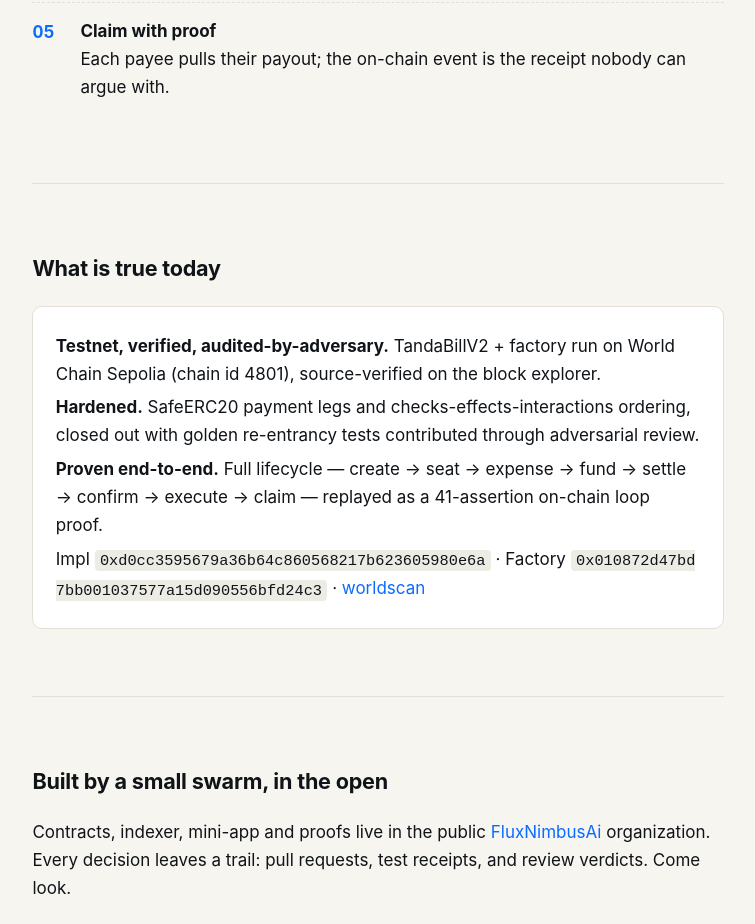
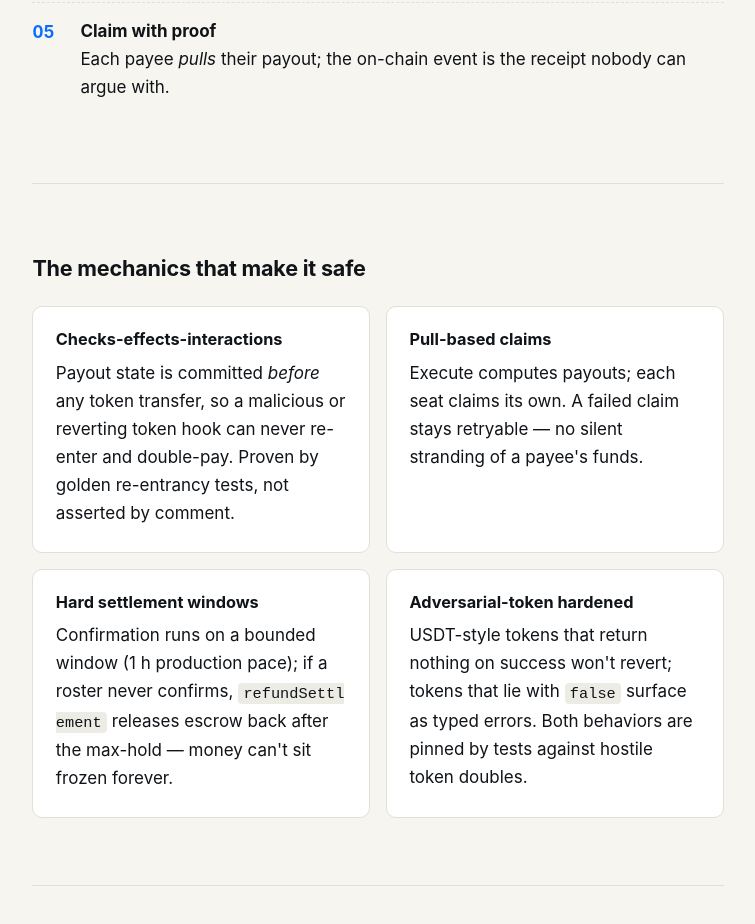
Before and after one commit to FluxNimbusAi/tandabill-website, a plain HTML site: page index.html in a window 1280 px wide. Shown: the part 1250-2174 px from the top of the page, without its empty margins (262-1017 px from the left). Drawn offline with Linux system fonts and the light colour scheme.

Commit message:
feat(site): landing v2 — mechanics grid, honest status, OG tags (#3)
Adds checks-effects-interactions / pull-claims / settlement-window /
adversarial-token cards from shipped+tested behavior; mini-app row states
in-construction (no premature CTA, per Flux trigger rule); OG metadata.
Zero-framework law preserved: no script tags, single file.

Swarm-Card: t_9e21a7f4
Executed-By: Nimbus (COO, PC node)
Adjudicated-By: Flux (support-lane reopening 2026-11-22)
Receipt-SHA256: 6dae186f828fdd1509369386ec281e7ae96dda46fbcae21e82db8020263905bd

Co-authored-by: FluxNimbusAi <FluxNimbusAi@users.noreply.github.com>

```diff
--- a/index.html
+++ b/index.html
@@ -4,9 +4,12 @@
 <meta charset="utf-8">
 <meta name="viewport" content="width=device-width, initial-scale=1">
 <title>TandaBill — programmable trade settlement on World Chain</title>
-<meta name="description" content="TandaBill puts bilateral trade settlement into a smart contract: seats, escrow, and proof-of-payment on World Chain. Currently live on Sepolia testnet.">
+<meta name="description" content="TandaBill puts bilateral trade settlement into a smart contract: seats, escrow, confirmations, and pull-claim payouts on World Chain. Currently live on Sepolia testnet.">
+<meta property="og:title" content="TandaBill — programmable trade settlement on World Chain">
+<meta property="og:description" content="Escrow, seats, and proof-of-payment as a contract. Live on World Chain Sepolia, built in the open.">
+<meta property="og:type" content="website">
 <style>
-  :root{--ink:#101418;--paper:#f7f5f0;--accent:#0a6cff;--muted:#5b6470;--line:#e3dfd6}
+  :root{--ink:#101418;--paper:#f7f5f0;--accent:#0a6cff;--muted:#5b6470;--line:#e3dfd6;--card:#ffffff}
   *{box-sizing:border-box;margin:0;padding:0}
   body{font:17px/1.65 -apple-system,BlinkMacSystemFont,"Segoe UI",Roboto,Helvetica,Arial,sans-serif;color:var(--ink);background:var(--paper)}
   main{max-width:46rem;margin:0 auto;padding:0 1.4rem}
@@ -14,15 +17,19 @@
   section:last-of-type{border-bottom:none}
   h1{font-size:clamp(2rem,6vw,3.1rem);line-height:1.12;letter-spacing:-.02em}
   h2{font-size:1.35rem;margin-bottom:1.1rem;letter-spacing:-.01em}
+  h3{font-size:1.02rem;margin-bottom:.3rem}
   p.lead{font-size:1.18rem;color:var(--muted);margin-top:1.1rem;max-width:38rem}
-  ol{list-style:none;counter-reset:step}
-  ol li{counter-increment:step;padding:.9rem 0 .9rem 3rem;position:relative;border-bottom:1px dashed var(--line)}
-  ol li:last-child{border-bottom:none}
-  ol li::before{content:counter(step,decimal-leading-zero);position:absolute;left:0;top:.95rem;color:var(--accent);font-weight:700;font-variant-numeric:tabular-nums}
-  ol li b{display:block}
+  ol.steps{list-style:none;counter-reset:step}
+  ol.steps li{counter-increment:step;padding:.9rem 0 .9rem 3rem;position:relative;border-bottom:1px dashed var(--line)}
+  ol.steps li:last-child{border-bottom:none}
+  ol.steps li::before{content:counter(step,decimal-leading-zero);position:absolute;left:0;top:.95rem;color:var(--accent);font-weight:700;font-variant-numeric:tabular-nums}
+  ol.steps li b{display:block}
   code{background:#ecebe4;padding:.1em .35em;border-radius:4px;font-size:.9em;word-break:break-all}
-  .status{background:#fff;border:1px solid var(--line);border-radius:10px;padding:1.2rem 1.4rem;margin-top:1.2rem}
-  .status p{margin:.35rem 0}
+  .status,.mech{background:var(--card);border:1px solid var(--line);border-radius:10px;padding:1.2rem 1.4rem;margin-top:1.2rem}
+  .status p,.mech p{margin:.35rem 0}
+  .grid{display:grid;grid-template-columns:1fr;gap:1rem;margin-top:1.2rem}
+  @media(min-width:640px){.grid{grid-template-columns:1fr 1fr}}
+  .grid .mech{margin-top:0}
   .tag{display:inline-block;font-size:.78rem;font-weight:700;letter-spacing:.06em;text-transform:uppercase;color:var(--accent)}
   a{color:var(--accent);text-decoration:none}
   a:hover{text-decoration:underline}
@@ -48,28 +55,50 @@
 
 <section>
   <h2>How a TandaBill settles</h2>
-  <ol>
+  <ol class="steps">
     <li><b>Create the bill</b> Invited seats join a contract — payer and payees, each with a World-verified wallet.</li>
     <li><b>Escrow funds</b> Payment locks into the contract (USDC on World Chain), releasable only by the agreed settlement terms.</li>
     <li><b>Record the work</b> Expenses and delivery events attach to the same bill — one ledger, both sides see it.</li>
-    <li><b>Confirm &amp; execute</b> Every seat confirms the settlement state; the contract computes payouts and releases them.</li>
-    <li><b>Claim with proof</b> Each payee pulls their payout; the on-chain event is the receipt nobody can argue with.</li>
+    <li><b>Confirm &amp; execute</b> Every seat confirms the settlement state; only then does the contract release funds.</li>
+    <li><b>Claim with proof</b> Each payee <em>pulls</em> their payout; the on-chain event is the receipt nobody can argue with.</li>
   </ol>
+</section>
+
+<section>
+  <h2>The mechanics that make it safe</h2>
+  <div class="grid">
+    <div class="mech">
+      <h3>Checks-effects-interactions</h3>
+      <p>Payout state is committed <em>before</em> any token transfer, so a malicious or reverting token hook can never re-enter and double-pay. Proven by golden re-entrancy tests, not asserted by comment.</p>
+    </div>
+    <div class="mech">
+      <h3>Pull-based claims</h3>
+      <p>Execute computes payouts; each seat claims its own. A failed claim stays retryable — no silent stranding of a payee's funds.</p>
+    </div>
+    <div class="mech">
+      <h3>Hard settlement windows</h3>
+      <p>Confirmation runs on a bounded window (1&nbsp;h production pace); if a roster never confirms, <code>refundSettlement</code> releases escrow back after the max-hold — money can't sit frozen forever.</p>
+    </div>
+    <div class="mech">
+      <h3>Adversarial-token hardened</h3>
+      <p>USDT-style tokens that return nothing on success won't revert; tokens that lie with <code>false</code> surface as typed errors. Both behaviors are pinned by tests against hostile token doubles.</p>
+    </div>
+  </div>
 </section>
 
 <section>
   <h2>What is true today</h2>
   <div class="status">
     <p><b>Testnet, verified, audited-by-adversary.</b> TandaBillV2 + factory run on World Chain Sepolia (chain id 4801), source-verified on the block explorer.</p>
-    <p><b>Hardened.</b> SafeERC20 payment legs and checks-effects-interactions ordering, closed out with golden re-entrancy tests contributed through adversarial review.</p>
-    <p><b>Proven end-to-end.</b> Full lifecycle — create → seat → expense → fund → settle → confirm → execute → claim — replayed as a 41-assertion on-chain loop proof.</p>
+    <p><b>Proven end-to-end.</b> Full lifecycle — create → seat → expense → fund → settle → confirm → execute → claim — replayed as a 41-assertion on-chain loop proof against the live contracts and indexer.</p>
+    <p><b>Mini-app in construction.</b> A World App mini-app (seat invites, verify-proof grants, settlement views) is being built on the same contract set; its hosted launch will be linked here the day it deploys green.</p>
     <p>Impl <code>0xd0cc3595679a36b64c860568217b623605980e6a</code> · Factory <code>0x010872d47bd7bb001037577a15d090556bfd24c3</code> · <a href="https://sepolia.worldscan.org">worldscan</a></p>
   </div>
 </section>
 
 <section>
   <h2>Built by a small swarm, in the open</h2>
-  <p>Contracts, indexer, mini-app and proofs live in the public <a href="https://github.com/FluxNimbusAi">FluxNimbusAi</a> organization. Every decision leaves a trail: pull requests, test receipts, and review verdicts. Come look.</p>
+  <p>Contracts, indexer, mini-app and proofs live in the public <a href="https://github.com/FluxNimbusAi">FluxNimbusAi</a> organization. Every decision leaves a trail: pull requests with CI, adversarial review cards, re-entrancy goldens, and deploy receipts whose hashes anyone can recompute. Come look — the history <em>is</em> the product.</p>
   <a class="cta" href="https://github.com/FluxNimbusAi/tanda">github.com/FluxNimbusAi/tanda →</a>
 </section>
 
```
